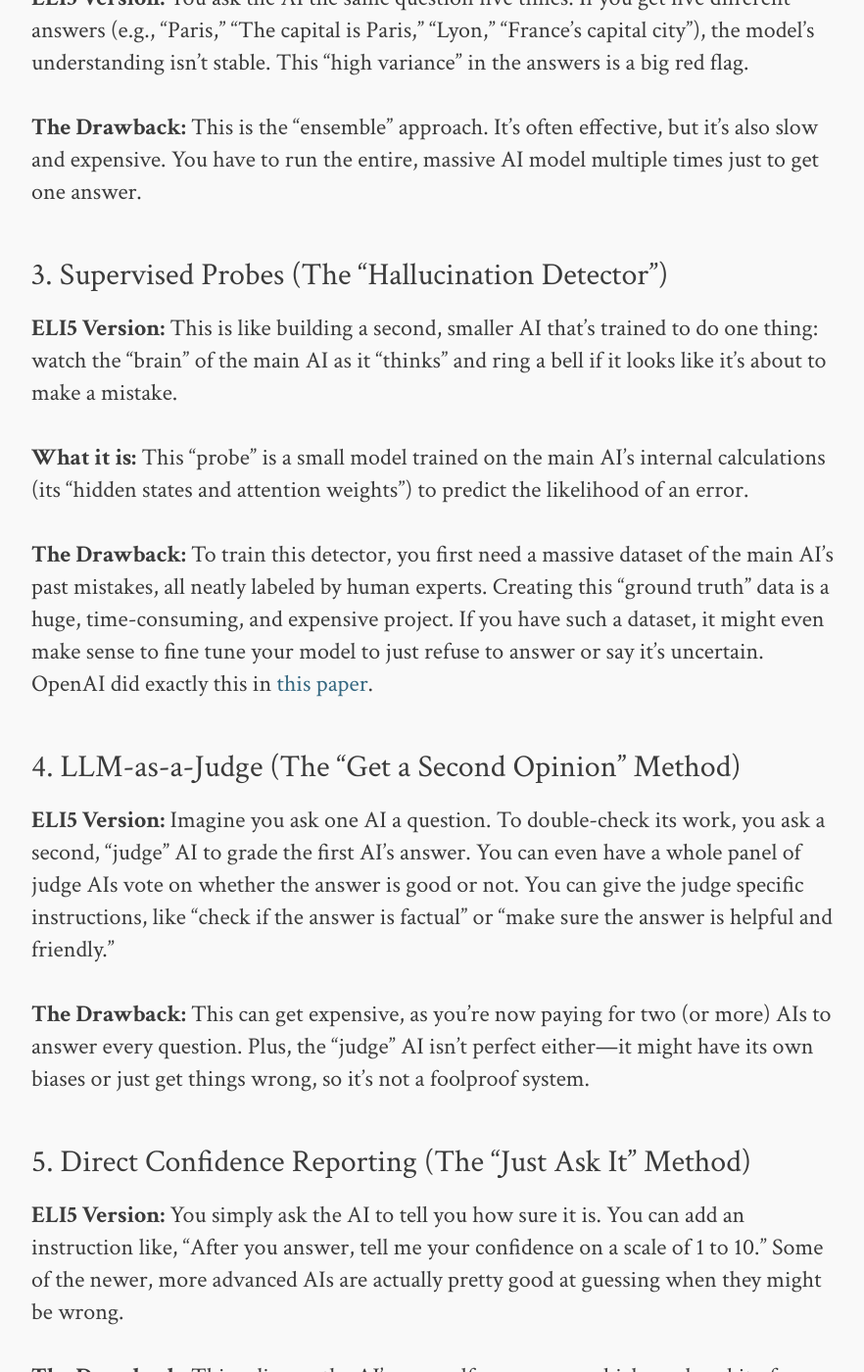
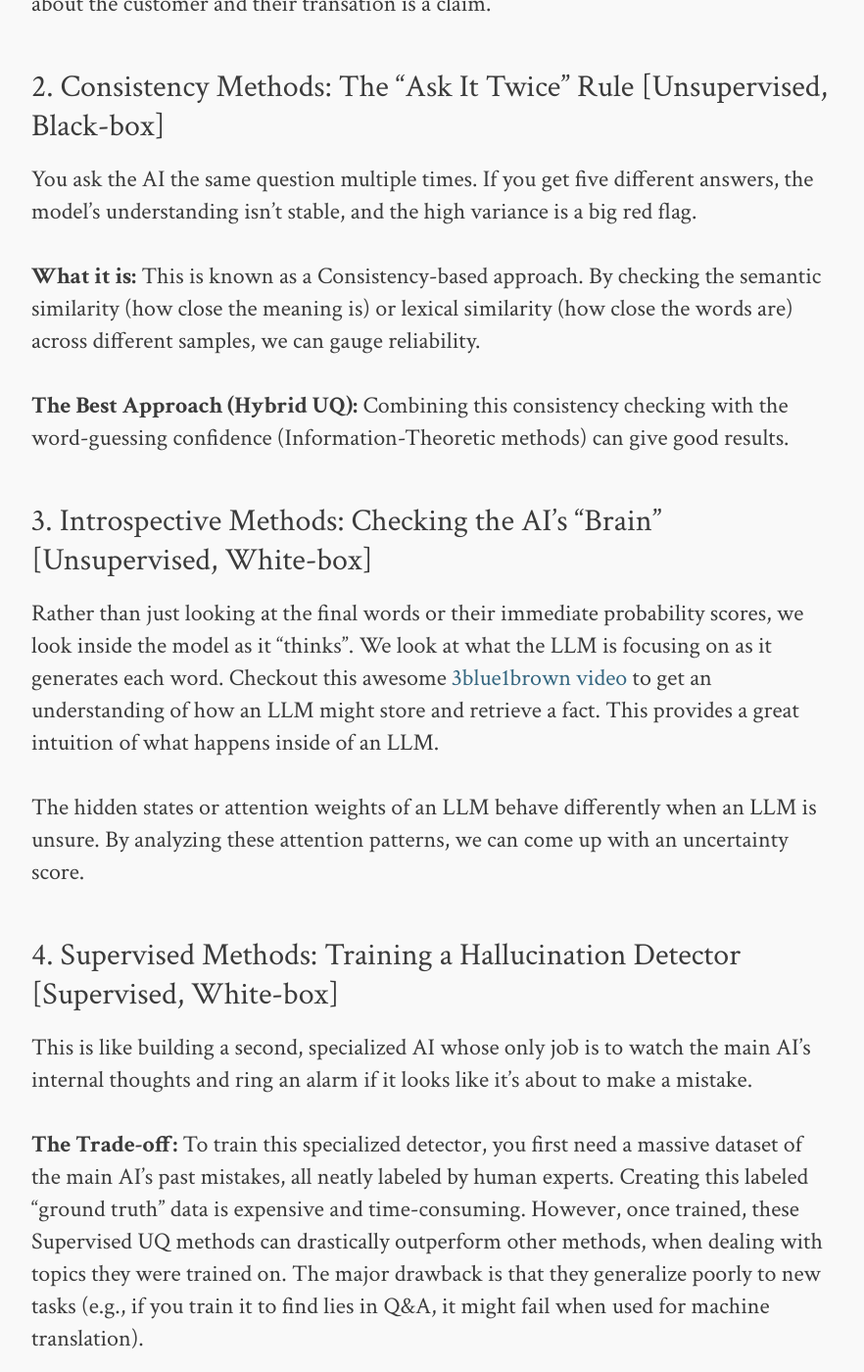
Before and after one commit to upman/upman.github.com, a Jekyll site: the page built from _posts/2025-11-04-How-to-know-when-your-llm-is-bs-ing.md, in a window 1280 px wide and 1400 px high, scrolled down 3022 px. Shown: the whole window at 98% size, without its empty margins (198-1080 px from the left). Built offline with Jekyll 4.4.1, drawn with Linux system fonts in a browser that asks for light colours; comment, search, counter and statistics services are not loaded; some of the changed text lies outside the part shown.

Commit message:
Edit UQ post

```diff
--- a/_posts/2025-11-04-How-to-know-when-your-llm-is-bs-ing.md
+++ b/_posts/2025-11-04-How-to-know-when-your-llm-is-bs-ing.md
@@ -5,69 +5,70 @@
 categories: ai machine-learning uncertainty quantification
 ---
 
-We've all been there. You ask an AI a question, and it gives you an answer that is incredibly detailed, looks knowledgeable, and... completely wrong.
-
-Hallucinations are the single biggest hurdle to trusting AI with high-stakes work. In fields like medicine or law, an AI that confidently invents a legal precedent or misreads a medical chart isn't just unhelpful, it's dangerous.
+Hallucinations are the single biggest hurdle to trusting AI with high-stakes work in medicine or law. When an AI confidently invents facts, it's not just unhelpful, it's dangerous.
 
 It could even be a brand reputation risk where your AI customer support agent makes up some company policy while talking to customers as [Cursor and Air Canada found out](https://arstechnica.com/ai/2025/04/cursor-ai-support-bot-invents-fake-policy-and-triggers-user-uproar/).
 
-This is why the most effective AI systems are built on a "Human-in-the-Loop" (HITL) model. The AI acts as a brilliant, lightning-fast paralegal or research assistant, but a human expert remains the final authority, reviewing and validating the work. But for this partnership to work, the human expert needs to know where to focus their attention. They need the AI to do something that doesn't come naturally to it: admit when it's not sure.
+This is why the most effective AI systems are built on a "Human-in-the-Loop" (HITL) model. The AI acts as an assistant, but a human expert remains the final authority. For this to work efficiently, the human expert needs to know where to focus their attention. They need the AI to raise it's hand and say it's not sure.
 
-This capability is called **Uncertainty Quantification (UQ)** where you have an indication when an AI answer can't be trusted.
+This capability is called **Uncertainty Quantification (UQ)**, which gives you an indication when an AI answer can't be trusted.
 
-## The Two Types of "Not Sure" (In Plain English)
+## The Two Types of "Not Sure"
 
-When an LLM is "uncertain," it can be for two very different reasons. Knowing the difference helps us decide how to measure the right kind of uncertainty.
+When an AI is "uncertain," it can be for two very different reasons. Knowing the difference helps us measure the right kind of uncertainty.
 
 ### Aleatoric Uncertainty (The "World is Messy" Problem)
 
-This is uncertainty that comes from the world or the answer to your question being uncertain by itself. The world is full of ambiguity, randomness, and noise. Think of sending the following to the LLM. "Complete this sentence: I flipped a coin, it landed on ____". The word at the end of this sentence is inherently uncertain. Detecting this kind of uncertainty doesn't mean the model is uncertain.
+This uncertainty comes from the question itself being inherently ambiguous, random, or noisy. For example, if you ask the AI to complete "I flipped a coin, it landed on ____," the answer is uncertain because the real world outcome is random. This type of uncertainty cannot be reduced, even if you give the AI more data.
 
 ### Epistemic Uncertainty (The "I Haven't Learned This" Problem)
 
-This is uncertainty because the AI's "education" is limited. It's a gap in the model's training. If you ask an AI trained only on data from 2021 about a legal case from 2024, it will be in "epistemic" uncertainty. This can be fixed by giving the model more or newer data.
+This is uncertainty because the AI's "education" is limited or insufficient. It's a gap in the model's training or knowledge. If you ask an AI trained only on data up to 2021 about a legal case from 2024, it will be in "epistemic" uncertainty. This type of uncertainty can be reduced by giving the model more or newer data.
 
 ## How Do You Get an AI to "Raise Its Hand"?
 
-So, how do we spot these types of uncertainty? We can use a few clever methods to get a "confidence score" from an AI.
+UQ methods are generally categorized as **Supervised** (trained on specific mistakes) or **Unsupervised** (relying on internal logic or output consistency). They also differ based on how much of the AI's internal processing they can see (**White-box**) or if they only see the final text (**Black-box**). Checkout this [ACL tutorial](https://sites.google.com/view/acl2025-uncertainty-for-llms/) on this subject if you want to know more details. But I will broadly summarize these methods in plain english here.
 
-### 1. Token-Level Uncertainty
+### 1. Information-Theoretic Methods: Watching the Word Guessing Game [Unsupervised, White-box]
 
-**ELI5 Version:** The AI writes token-by-token . For every token, it has a list of possible next tokens and a probability for each. We can watch this process.
-Let's say we ask the LLM "What is the capital of France?". If it's 99% sure the next word is "Paris," it's confident. But if it's torn—say, 40% for "Paris" and 35% for "Lyon", it's "uncertain".
+The AI writes its response token-by-token (word-part by word-part). For every token, it has a list of possible next tokens and a probability for each. Let's say you ask it "What is the capital of france?". If the LLM is highly sure (99% for "Paris"), it's confident. If it's torn (40% for "Paris" and 35% for "Lyon"), it's uncertain.
 
-**The Drawback:** This method is noisy. The AI might just be uncertain about phrasing (e.g., "a big dog" vs. "a large dog"), not the actual fact. It's also hard to take thousands of tiny word-level "unsure" signals and roll them into one simple "I'm not sure about this whole paragraph" score.
+**The Drawback:** This "Token-Level Uncertainty" is noisy. For long paragraphs of output from an LLM, it's hard to combine the probabilities into one reliable confidence score.
 
-### 2. Semantic Uncertainty (The "Ask it Twice" Method)
+**The Fix (Claim-Level UQ):** Instead of just getting a score for the whole paragraph (Sequence-level) or every single word (Token-level), advanced systems focus on Claim-level UQ. The output from the LLM is split into separate claims then checks the uncertainty for specific facts or claims within the text. For example, a customer support bot might cite a company policy and some facts about the customer or their transaction and offer a solution. Then each company policy cited is a claim and each of the facts about the customer and their transation is a claim.
 
-**ELI5 Version:** You ask the AI the same question five times. If you get five different answers (e.g., "Paris," "The capital is Paris," "Lyon," "France's capital city"), the model's understanding isn't stable. This "high variance" in the answers is a big red flag.
+### 2. Consistency Methods: The "Ask It Twice" Rule [Unsupervised, Black-box]
 
-**The Drawback:** This is the "ensemble" approach. It's often effective, but it's also slow and expensive. You have to run the entire, massive AI model multiple times just to get one answer.
+You ask the AI the same question multiple times. If you get five different answers, the model's understanding isn't stable, and the high variance is a big red flag.
 
-### 3. Supervised Probes (The "Hallucination Detector")
+**What it is:** This is known as a Consistency-based approach. By checking the semantic similarity (how close the meaning is) or lexical similarity (how close the words are) across different samples, we can gauge reliability.
 
-**ELI5 Version:** This is like building a second, smaller AI that's trained to do one thing: watch the "brain" of the main AI as it "thinks" and ring a bell if it looks like it's about to make a mistake.
+**The Best Approach (Hybrid UQ):** Combining this consistency checking with the word-guessing confidence (Information-Theoretic methods) can give good results.
 
-**What it is:** This "probe" is a small model trained on the main AI's internal calculations (its "hidden states and attention weights") to predict the likelihood of an error.
+### 3. Introspective Methods: Checking the AI's "Brain" [Unsupervised, White-box]
 
-**The Drawback:** To train this detector, you first need a massive dataset of the main AI's past mistakes, all neatly labeled by human experts. Creating this "ground truth" data is a huge, time-consuming, and expensive project. If you have such a dataset, it might even make sense to fine tune your model to just refuse to answer or say it's uncertain. OpenAI did exactly this in [this paper](https://arxiv.org/pdf/2205.14334).
+Rather than just looking at the final words or their immediate probability scores, we look inside the model as it "thinks". We look at what the LLM is focusing on as it generates each word. Checkout this awesome [3blue1brown video](https://youtube.com/watch?v=9-Jl0dxWQs8&vl=en) to get an understanding of how an LLM might store and retrieve a fact. This provides a great intuition of what happens inside of an LLM.
 
-### 4. LLM-as-a-Judge (The "Get a Second Opinion" Method)
+The hidden states or attention weights of an LLM behave differently when an LLM is unsure. By analyzing these attention patterns, we can come up with an uncertainty score.
 
-**ELI5 Version:** Imagine you ask one AI a question. To double-check its work, you ask a second, "judge" AI to grade the first AI's answer. You can even have a whole panel of judge AIs vote on whether the answer is good or not. You can give the judge specific instructions, like "check if the answer is factual" or "make sure the answer is helpful and friendly."
+### 4. Supervised Methods: Training a Hallucination Detector [Supervised, White-box]
 
-**The Drawback:** This can get expensive, as you're now paying for two (or more) AIs to answer every question. Plus, the "judge" AI isn't perfect either—it might have its own biases or just get things wrong, so it's not a foolproof system.
+This is like building a second, specialized AI whose only job is to watch the main AI's internal thoughts and ring an alarm if it looks like it's about to make a mistake.
 
-### 5. Direct Confidence Reporting (The "Just Ask It" Method)
+**The Trade-off:** To train this specialized detector, you first need a massive dataset of the main AI's past mistakes, all neatly labeled by human experts. Creating this labeled "ground truth" data is expensive and time-consuming. However, once trained, these Supervised UQ methods can drastically outperform other methods, when dealing with topics they were trained on. The major drawback is that they generalize poorly to new tasks (e.g., if you train it to find lies in Q&A, it might fail when used for machine translation).
 
-**ELI5 Version:** You simply ask the AI to tell you how sure it is. You can add an instruction like, "After you answer, tell me your confidence on a scale of 1 to 10." Some of the newer, more advanced AIs are actually pretty good at guessing when they might be wrong.
 
-**The Drawback:** This relies on the AI's own self-awareness, which can be a bit of a black box. It might be overconfident, or it might be trained to sound confident no matter what. It's a simple method, but probably the least reliable.
+### 5. Reflexive Methods: The "Just Ask It" and "LLM-as-a-Judge" Approaches [Unsupervised, Black-box]
+
+These are the simple ways to check confidence. Either you just ask the AI directly how sure it is, or you ask a second AI (a "Judge") to grade the first one's work.
+
+**What it is:**
+- **Verbalized Uncertainty (Just Ask It):** You prompt the AI to report its confidence (e.g., "tell me your confidence on a scale of 1 to 10"). The AI can sometimes be trained to be surprisingly good at this for advanced models, but it generally relies on the AI's self-awareness and can be prone to overconfidence. If you have a labeled dataset of when an LLM is hallucinating / low confidence, you can also finetune the model to verbalize it's uncertainty in it's responses. This is what openAI did in [this paper](https://arxiv.org/abs/2205.14334).
+
+- **LLM-as-a-Judge:** Here, instead of asking the same LLM to grade it's results, you use a different LLM model to grade the response, often instructing it to check for factual accuracy. This could be a separate smaller fine tuned LLM or a council of many different LLMs that vote on the outputs confidence level.
 
 ## Why This All Matters
 
 An AI that can say "I don't know" is infinitely more useful than one that confidently fabricates answers.
 
-Uncertainty Quantification is the technology that makes Human-in-the-Loop systems practical. It's what tells the human expert, "Pay attention to this part". It allows us to build systems that automatically route low-confidence answers to a person for mandatory review, while letting high-confidence answers pass through.
-
-The goal isn't to build an AI that's a perfect oracle. The goal is to build an AI that's a reliable partner.
+UQ isn't just about detecting lies; it's becoming the AI's guidance system. UQ can be used to help complex reasoning systems by detecting an uncertain step and guiding the AI to backtrack and try a better path. It can also make AI agents more efficient by only calling expensive external tools or consulting a human when the internal confidence is low.
```
Also changed, not shown: 3 other files.
